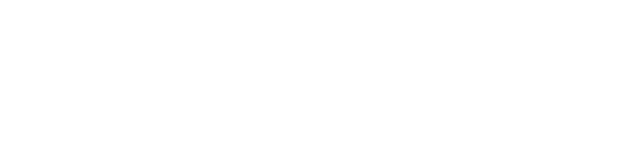
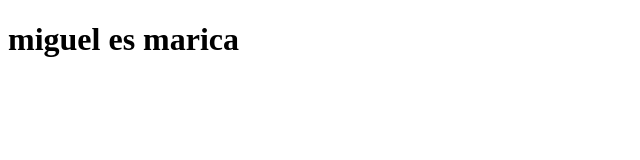
Before and after one commit to JhonJ-G/Bootcamp, a plain HTML site: page index.html in a window 1280 px wide. Shown: the whole page, without its empty margins (0-640 px from the left). Drawn offline with Linux system fonts and the light colour scheme.

Commit message:
agregue un mensaje que dice miguel es marica

```diff
--- a/index.html
+++ b/index.html
@@ -3,9 +3,9 @@
 <head>
     <meta charset="UTF-8">
     <meta name="viewport" content="width=device-width, initial-scale=1.0">
-    <title>Document</title>
+    <title>Ecommerce</title>
 </head>
 <body>
-
+    <h1>miguel es marica</h1>
 </body>
 </html>
```
